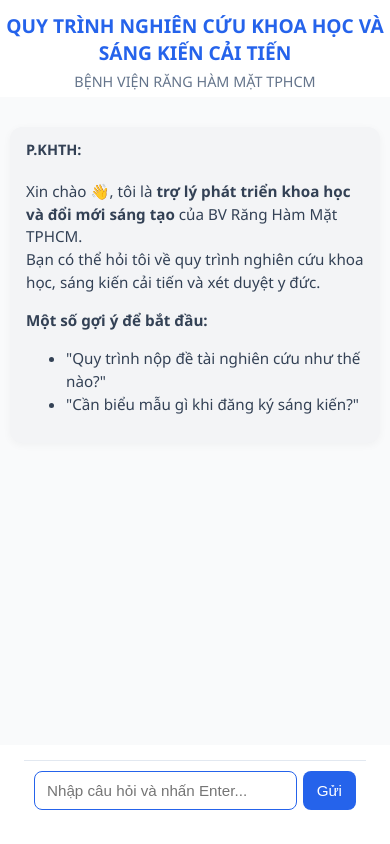
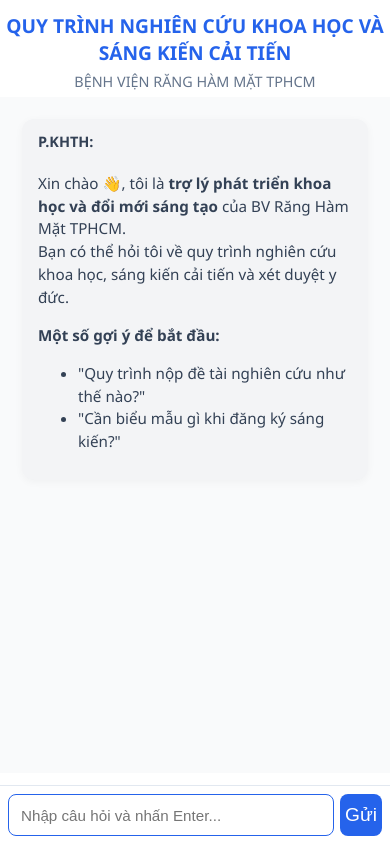
Before and after one commit to nguyenvansy123/chatgptfake, a React (Vite) app: page / in a window 390 px wide. Built offline with nearby package versions, Linux system fonts and the light colour scheme.

Commit message:
update code

```diff
--- a/src/index.css
+++ b/src/index.css
@@ -14,7 +14,8 @@
   box-shadow: 0 6px 32px rgba(0, 0, 0, 0.08);
   padding: 32px 24px 24px 24px;
   position: relative;
-  overflow: hidden;
+  display: flex;
+  flex-direction: column;
 }
 
 .chat-title {
@@ -30,10 +31,10 @@
   font-weight: 400;
 }
 
-section.chat-history {
+.chat-history {
+  flex: 1;
   padding: 20px 0;
-  height: 72vh;
-  overflow-y: scroll;
+  overflow-y: auto;
 }
 
 .chat-bubble {
@@ -81,7 +82,7 @@
   display: flex;
   justify-content: flex-start;
   align-items: center;
-  margin-top: -15px;
+  margin: 8px 0;
   padding-left: 8px;
 }
 
@@ -104,26 +105,17 @@
 }
 
 @keyframes blink {
-
-  0%,
-  80%,
-  100% {
-    opacity: 0.2;
-  }
-
-  40% {
-    opacity: 1;
-  }
+  0%, 80%, 100% { opacity: 0.2; }
+  40% { opacity: 1; }
 }
 
 .chat-form {
   display: flex;
   gap: 8px;
   margin-top: 12px;
-  position: absolute;
-  bottom: 24px;
-  left: 24px;
-  right: 24px;
+  border-top: 1px solid #e2e8f0;
+  padding: 12px;
+  background: #fff;
 }
 
 .chat-input {
@@ -146,23 +138,26 @@
   border: none;
   border-radius: 8px;
   padding: 0 18px;
+  height: 40px;
+  min-width: 60px;
   font-size: 1rem;
   cursor: pointer;
-  transition: background 0.2s;
+  display: flex;
+  align-items: center;
+  justify-content: center;
 }
 
 .send-btn:hover {
   background: #1d4ed8;
 }
 
+/* 🌐 Responsive cho mobile */
 @media screen and (max-width: 768px) {
   body {
     background: #f8fafc;
   }
 
   .chat-container {
-    display: flex;
-    flex-direction: column;
     height: 100vh;
     margin: 0;
     padding: 0;
@@ -182,8 +177,7 @@
   }
 
   .chat-history {
-    /* flex: 1; */
-    /* chiếm toàn bộ khoảng trống còn lại */
+    flex: 1;
     padding: 12px;
     margin: 0;
     overflow-y: auto;
@@ -191,7 +185,6 @@
   }
 
   .chat-bubble {
-    /* padding: 10px 14px; */
     font-size: 0.95rem;
     border-radius: 12px;
     margin: 10px;
@@ -199,28 +192,27 @@
   }
 
   .chat-form {
-    display: flex;
+    padding: 8px;
     gap: 6px;
-    padding: 10px;
-    border-top: 1px solid #e2e8f0;
-    background: #fff;
   }
 
   .chat-input {
-    flex: 1;
     padding: 10px 12px;
     font-size: 0.95rem;
-    border-radius: 8px;
   }
 
+  /* 🔹 Trên mobile nút gửi sẽ thành icon tròn */
   .send-btn {
-    padding: 0 14px;
-    font-size: 0.95rem;
-    border-radius: 8px;
+    width: 42px;
+    height: 42px;
+    min-width: unset;
+    /* border-radius: 50%; */
+    padding: 0;
+    font-size: 1.2rem;
   }
 
-  .typing-indicator {
-    margin-top: -5px;
-    margin-left: 15px;
-  }
+  /* .send-btn::after {
+    content: "✈️";
+    font-size: 1.2rem;
+  } */
 }
```
